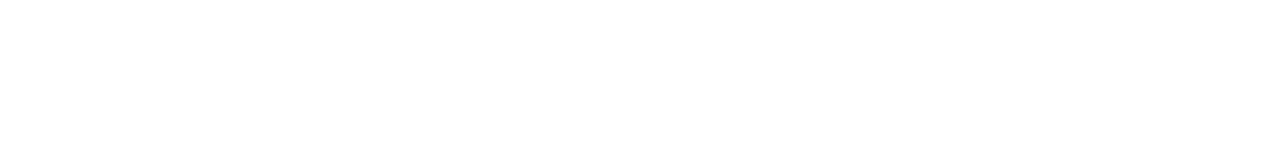
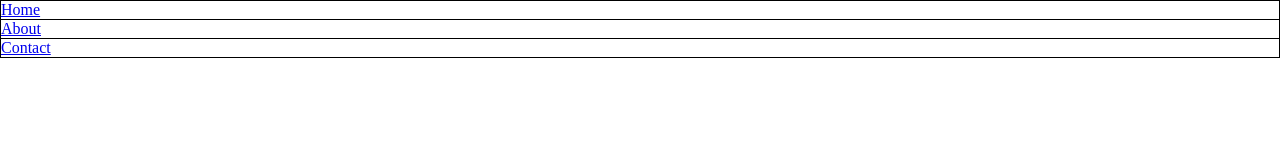
Before and after one commit to aziz-codes/css-pushing-the-limits, a plain HTML site: page index.html in a window 1280 px wide. Drawn offline with Linux system fonts and the light colour scheme.

Commit message:
using sudo class for last child

```diff
--- a/index.html
+++ b/index.html
@@ -6,5 +6,10 @@
     <title>CSS pushing the limits</title>
     <link rel="stylesheet" href="style.css" />
   </head>
-  <body></body>
+  <body>
+    <ul>
+ <li><a href=”index.php”>Home</a></li>
+ <li><a href=”about.php”>About</a></li>
+ <li><a href=”contact.php”>Contact</a></li>
+  </body>
 </html>
--- a/style.css
+++ b/style.css
@@ -3,3 +3,12 @@
   margin: 0;
   box-sizing: border-box;
 }
+ul {
+  border: 1px solid #000;
+}
+ul li {
+  border-bottom: 1px solid #000;
+}
+ul li:last-child {
+  border-bottom: none;
+}
```
